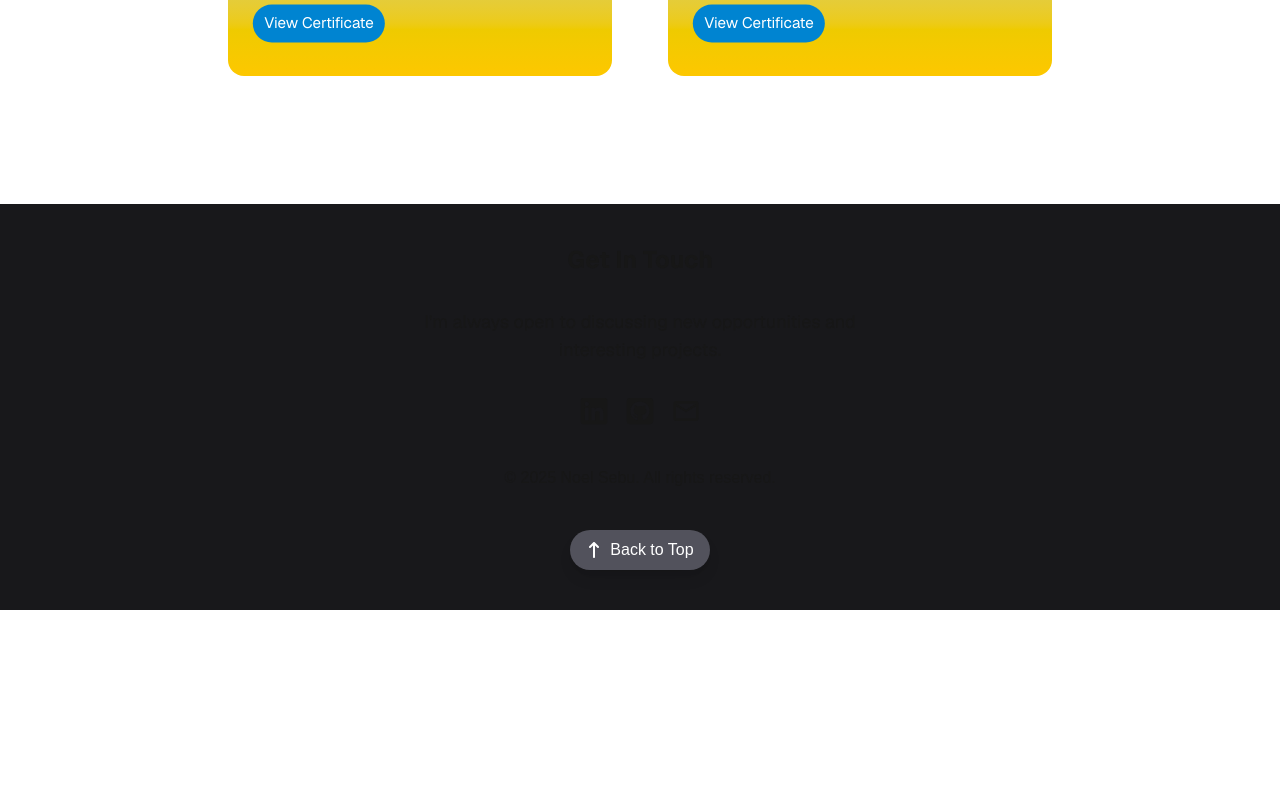
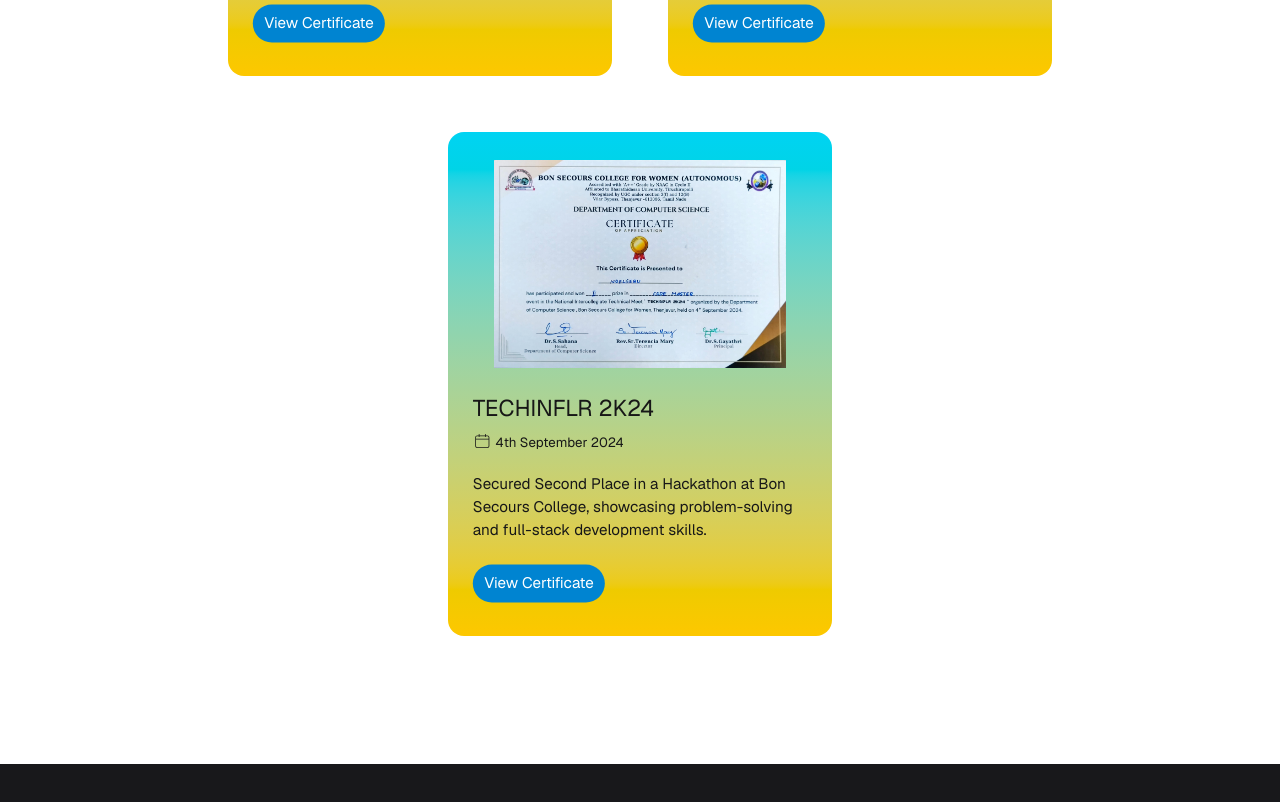
Before and after one commit to Noel1214/portfolio, a Next.js app: page / in a window 1280 px wide. Shown: the part 2560-3362 px from the top of the page. Before the commit the page ends 3170 px from the top, so only its background shows below. Built offline with nearby package versions, Linux system fonts and the light colour scheme.

Commit message:
added new certificate

```diff
--- a/components/Certifications.tsx
+++ b/components/Certifications.tsx
@@ -29,6 +29,13 @@
           linkOfCertificate="https://drive.google.com/file/d/1gv3_SFNrSwKCbQDIFT8l8JrH-U9n3YOq/view?usp=drive_link"
           date="17-3-2025 - 28-3-2025"
         />
+        <CertificateCard
+          imagelink="hackathon.png"
+          company="TECHINFLR 2K24"
+          desc="Secured Second Place in a Hackathon at Bon Secours College, showcasing problem-solving and full-stack development skills."
+          linkOfCertificate="https://drive.google.com/file/d/1Ur_B0SsgNrX7s7-qwPHW_0hGfL3aYJOE/view?usp=drive_link"
+          date="4th September 2024"
+        />
       </div>
     </div>
   );
```
